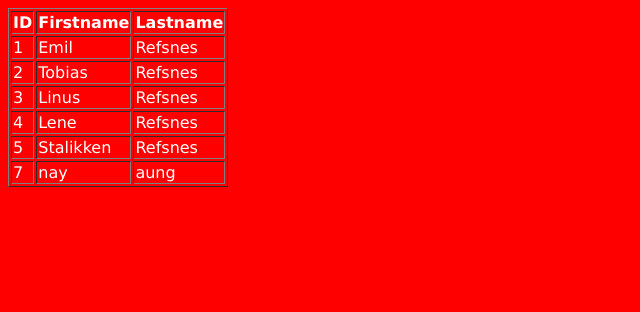
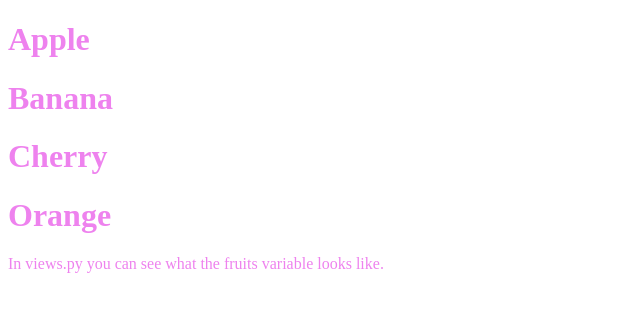
Before and after one commit to digitsmyanmar7-create/myworld, a Django app: page /testing/ in a window 1280 px wide. Shown: the top 312 px of the page, without its empty margins (0-640 px from the left). Run offline with Django 5.2, Linux system fonts and the light colour scheme; data comes from the database, SQL or seed files in the repository.

Commit message:
Sep 20,9:17pm

```diff
--- a/my_tennis_club/members/templates/master.html
+++ b/my_tennis_club/members/templates/master.html
@@ -1,7 +1,9 @@
+{% load static %}
 <!DOCTYPE html>
 <html>
 <head>
   <title>{% block title %}{% endblock %}</title>
+  <link rel="stylesheet" href="{% static 'mystyles.css' %}">
 </head>
 <body>
 
--- a/my_tennis_club/members/templates/template.html
+++ b/my_tennis_club/members/templates/template.html
@@ -1,17 +1,20 @@
 {% load static %}
 <!DOCTYPE html>
 <html>
+{%comment%}
 <link rel="stylesheet" href="{% static 'myfirst.css' %}">
+{%endcomment%}
+<link rel="stylesheet" href="{% static 'myglobal.css' %}">
 
 <body>
 
-  {%comment%}
+
   {% for x in fruits %}
   <h1>{{ x }}</h1>
   {% endfor %}
   <p>In views.py you can see what the fruits variable looks like.</p>
 
-  {%endcomment%}
+  {%comment%}
   <table border='1'>
     <tr>
       <th>ID</th>
@@ -26,6 +29,7 @@
     </tr>
     {% endfor %}
   </table>
+  {%endcomment%}
 
 
 
--- a/my_tennis_club/members/views.py
+++ b/my_tennis_club/members/views.py
@@ -22,19 +22,19 @@ def main(request):
   template = loader.get_template('main.html')
   return HttpResponse(template.render())
 
-'''def testing(request):
+def testing(request):
   template = loader.get_template('template.html')
   context = {
 
     'fruits': ['Apple', 'Banana', 'Cherry','Orange'],
   }
-  return HttpResponse(template.render(context, request))'''
+  return HttpResponse(template.render(context, request))
 
 
-def testing(request):
+'''def testing(request):
   mydata = Member.objects.all()
   template = loader.get_template('template.html')
   context = {
     'mymembers': mydata,
   }
-  return HttpResponse(template.render(context, request))
+  return HttpResponse(template.render(context, request))'''
--- a/my_tennis_club/my_tennis_club/settings.py
+++ b/my_tennis_club/my_tennis_club/settings.py
@@ -119,6 +119,11 @@ USE_TZ = True
 STATIC_ROOT = BASE_DIR / 'productionfiles'
 STATIC_URL = 'static/'
 
+#Add this in your settings.py file:
+STATICFILES_DIRS = [
+    BASE_DIR / 'mystaticfiles'
+]
+
 # Default primary key field type
 # https://docs.djangoproject.com/en/5.2/ref/settings/#default-auto-field
 
--- /dev/null
+++ b/my_tennis_club/mystaticfiles/myglobal.css
@@ -0,0 +1,3 @@
+body {
+  color: violet;
+}
--- /dev/null
+++ b/my_tennis_club/mystaticfiles/mystyles.css
@@ -0,0 +1,3 @@
+body {
+  background-color: violet;
+}
--- /dev/null
+++ b/my_tennis_club/productionfiles/myglobal.css
@@ -0,0 +1,3 @@
+body {
+  color: violet;
+}
```
Also changed, not shown: pyvenv.cfg (+8 -1 lines).
